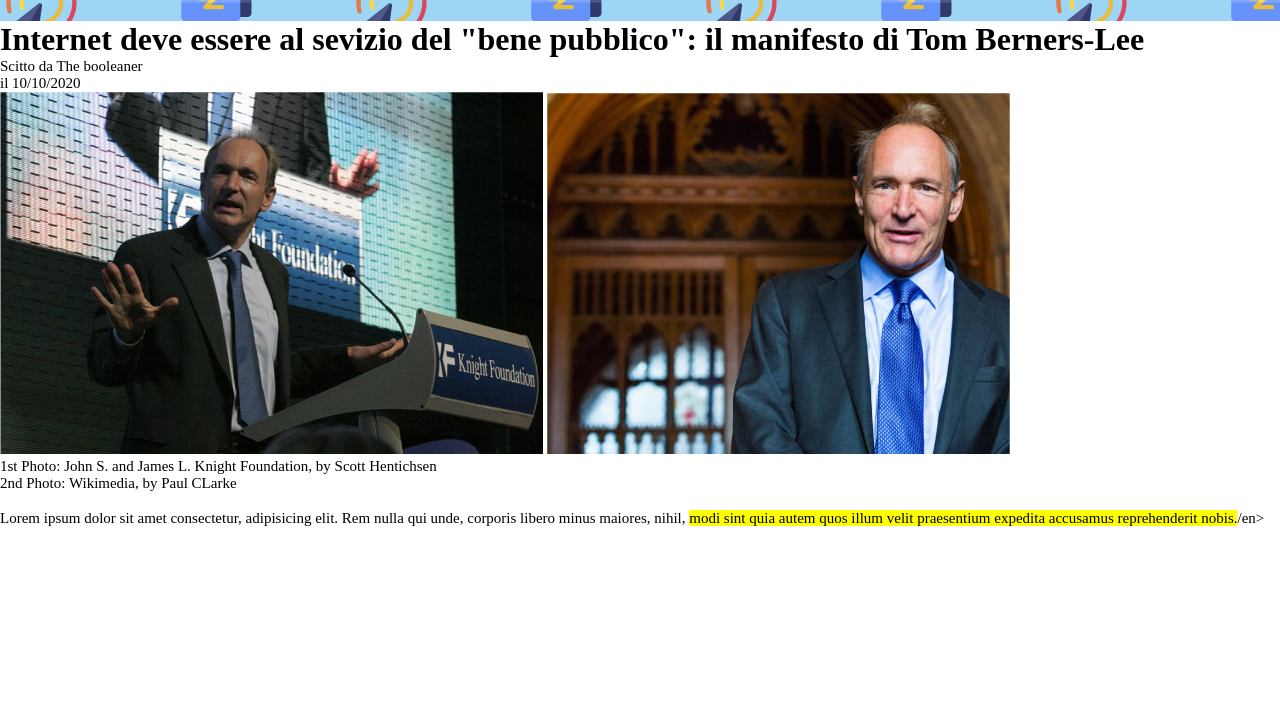
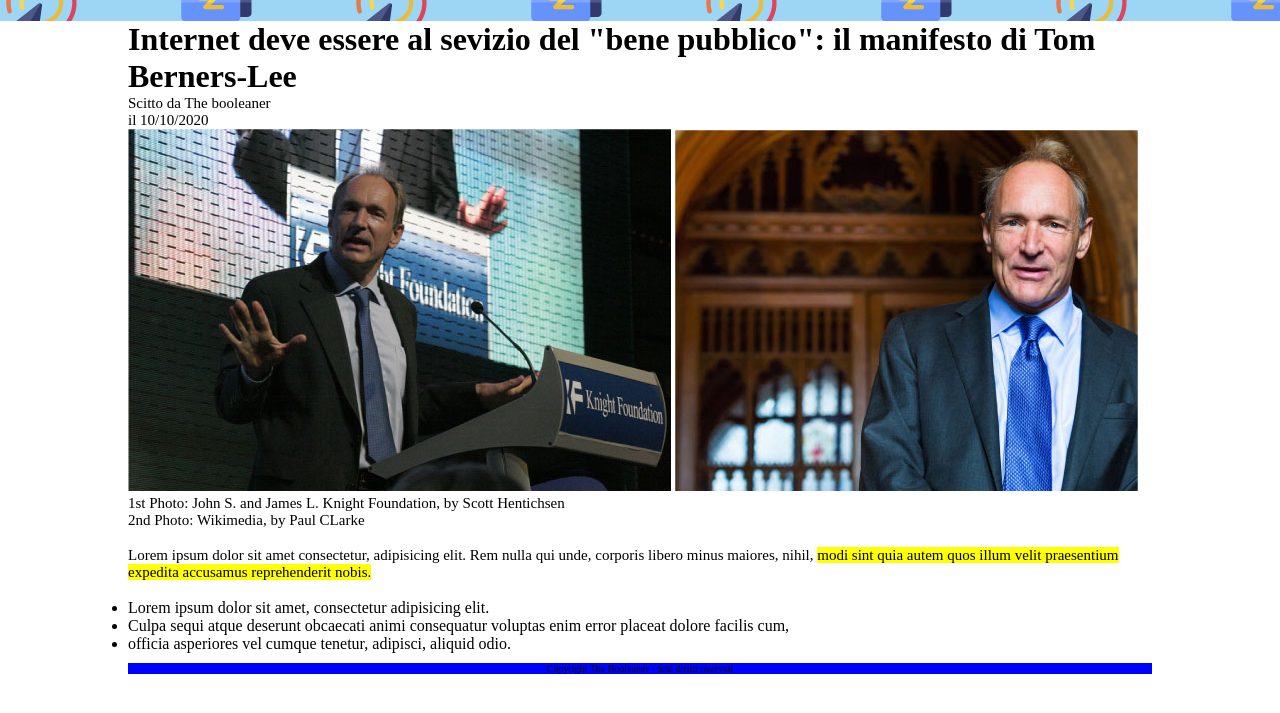
Before and after one commit to Giacom0Mancuso/html-css-booleaner, a plain HTML site: page index.html in a window 1280 px wide. Shown: the part 63-776 px from the top of the page. Drawn offline with Linux system fonts and the light colour scheme.

Commit message:
added footer and ccs

```diff
--- a/css.css
+++ b/css.css
@@ -1,7 +1,7 @@
 *{
     margin: 0;
     padding: 0;
-
+    box-sizing: border-box;
 }
 
 .header{
@@ -12,7 +12,8 @@
     height: 40px;
     margin: 20px;
 }
-.main{
+main{
+      width: 80%;
       margin: 0 auto;
 }
 mark{
@@ -21,3 +22,13 @@ mark{
 p{
     font-size: 15px;
 }
+footer{
+    width: 80%;
+    margin: 0 auto;
+    text-align: center;
+    background-color: blue;
+}
+.footer{
+    margin: 10px;
+    font-size: 10px;
+}
--- a/index.html
+++ b/index.html
@@ -22,8 +22,17 @@
         <p>1st Photo: John S. and James L. Knight Foundation, by Scott Hentichsen</p>
         <p>2nd Photo: Wikimedia, by Paul CLarke</p>
         <br>
-        <p>Lorem ipsum dolor sit amet consectetur, adipisicing elit. Rem nulla qui unde, corporis libero minus maiores, nihil, <mark> modi sint quia autem quos illum velit praesentium expedita accusamus reprehenderit nobis.</mark>/en></em></p>
+        <p>Lorem ipsum dolor sit amet consectetur, adipisicing elit. Rem nulla qui unde, corporis libero minus maiores, nihil, <mark> modi sint quia autem quos illum velit praesentium expedita accusamus reprehenderit nobis.</mark></p>
+        <br>
+        <ul>
+            <li>Lorem ipsum dolor sit amet, consectetur adipisicing elit. </li>
+            <li>Culpa sequi atque deserunt obcaecati animi consequatur voluptas enim error placeat dolore facilis cum, </li>
+            <li>officia asperiores vel cumque tenetur, adipisci, aliquid odio. </li>
+        </ul>
         </div>
     </main>
+    <footer>
+        <p class="footer">Copyright The Booleaner - tutti diritti riservati</p>
+    </footer>
 </body>
 </html>
```
